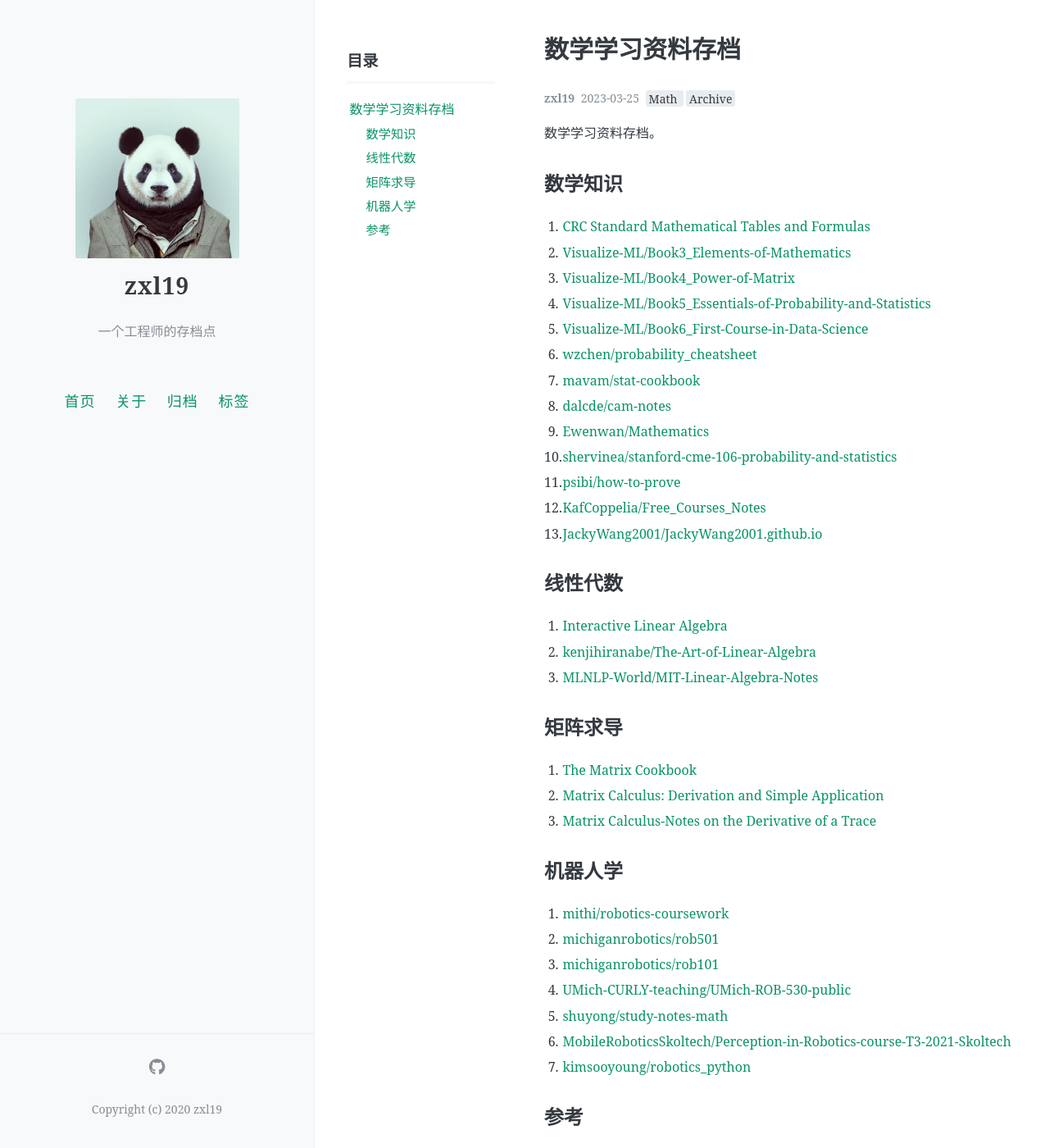
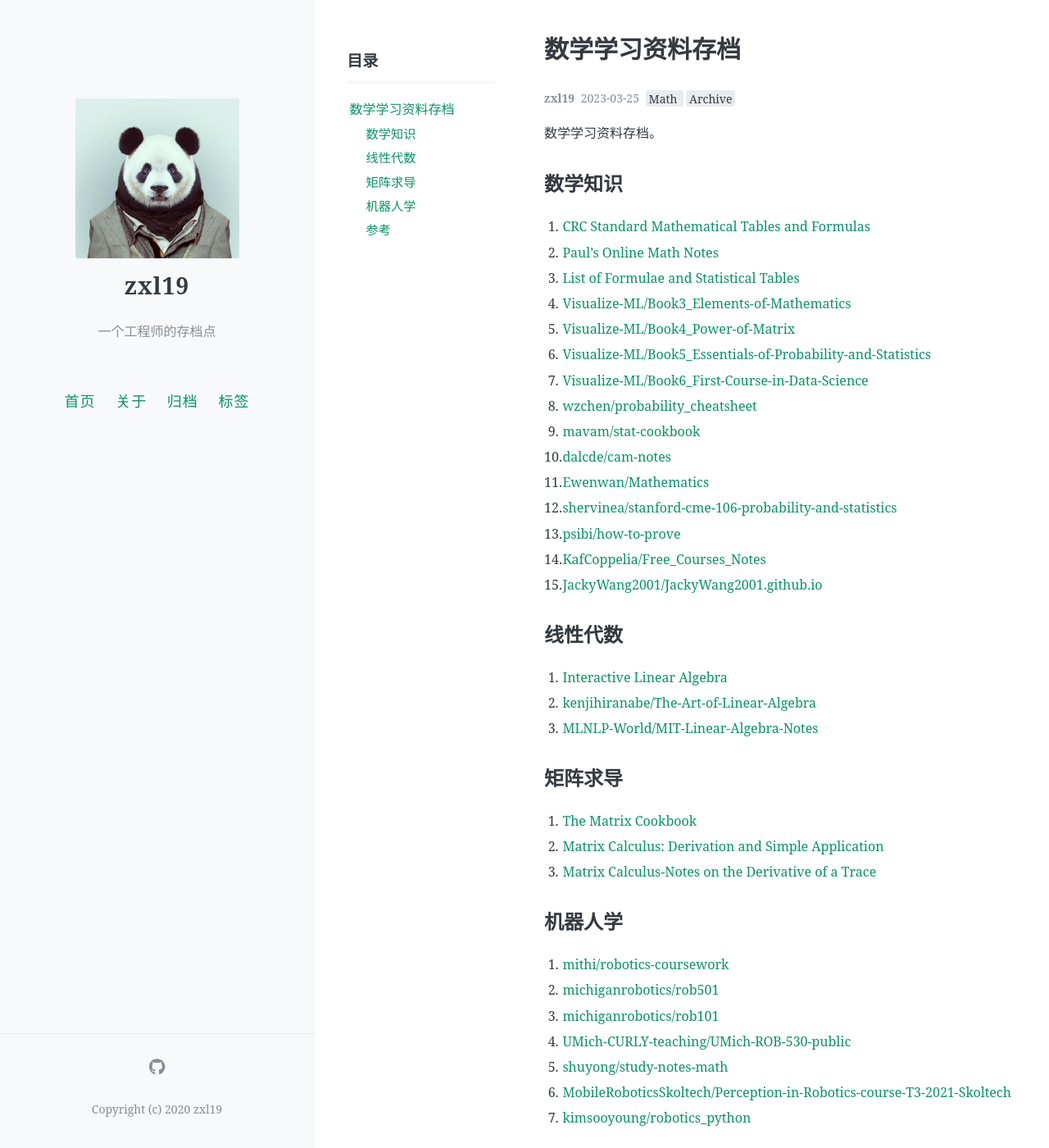
Before and after one commit to zxl19/zxl19.github.io, a Jekyll site: the page built from _posts/2023-03-25-math-material.md, in a window 1280 px wide and 1400 px high. Shown: the whole window at 82% size. Built offline with Jekyll 4.4.1, drawn with Linux system fonts in a browser that asks for light colours; comment, search, counter and statistics services are not loaded; some of the changed text lies outside the part shown.

Commit message:
Update Posts

```diff
--- a/_posts/2023-03-25-math-material.md
+++ b/_posts/2023-03-25-math-material.md
@@ -15,19 +15,21 @@ pinned: false
 
 ## 数学知识
 
-1. [CRC Standard Mathematical Tables and Formulas](https://www.softouch.on.ca/kb/data/CRC%20Standard%20Mathematical%20Tables%20and%20Formulas%2033E%20(2018).pdf)
-2. [Visualize-ML/Book3_Elements-of-Mathematics](https://github.com/Visualize-ML/Book3_Elements-of-Mathematics)
-3. [Visualize-ML/Book4_Power-of-Matrix](https://github.com/Visualize-ML/Book4_Power-of-Matrix)
-4. [Visualize-ML/Book5_Essentials-of-Probability-and-Statistics](https://github.com/Visualize-ML/Book5_Essentials-of-Probability-and-Statistics)
-5. [Visualize-ML/Book6_First-Course-in-Data-Science](https://github.com/Visualize-ML/Book6_First-Course-in-Data-Science)
-6. [wzchen/probability_cheatsheet](https://github.com/wzchen/probability_cheatsheet)
-7. [mavam/stat-cookbook](https://github.com/mavam/stat-cookbook)
-8. [dalcde/cam-notes](https://github.com/dalcde/cam-notes)
-9. [Ewenwan/Mathematics](https://github.com/Ewenwan/Mathematics)
-10. [shervinea/stanford-cme-106-probability-and-statistics](https://github.com/shervinea/stanford-cme-106-probability-and-statistics)
-11. [psibi/how-to-prove](https://github.com/psibi/how-to-prove)
-12. [KafCoppelia/Free_Courses_Notes](https://github.com/KafCoppelia/Free_Courses_Notes)
-13. [JackyWang2001/JackyWang2001.github.io](https://github.com/JackyWang2001/JackyWang2001.github.io)
+1. [CRC Standard Mathematical Tables and Formulas](https://www.softouch.on.ca/kb/data/CRC%20Standard%20Mathematical%20Tables%20and%20Formulas%2033E.pdf)
+2. [Paul's Online Math Notes](https://tutorial.math.lamar.edu)
+3. [List of Formulae and Statistical Tables](https://www.cambridgeinternational.org/Images/344616-list-of-formulae-and-statistical-tables.pdf)
+4. [Visualize-ML/Book3_Elements-of-Mathematics](https://github.com/Visualize-ML/Book3_Elements-of-Mathematics)
+5. [Visualize-ML/Book4_Power-of-Matrix](https://github.com/Visualize-ML/Book4_Power-of-Matrix)
+6. [Visualize-ML/Book5_Essentials-of-Probability-and-Statistics](https://github.com/Visualize-ML/Book5_Essentials-of-Probability-and-Statistics)
+7. [Visualize-ML/Book6_First-Course-in-Data-Science](https://github.com/Visualize-ML/Book6_First-Course-in-Data-Science)
+8. [wzchen/probability_cheatsheet](https://github.com/wzchen/probability_cheatsheet)
+9. [mavam/stat-cookbook](https://github.com/mavam/stat-cookbook)
+10. [dalcde/cam-notes](https://github.com/dalcde/cam-notes)
+11. [Ewenwan/Mathematics](https://github.com/Ewenwan/Mathematics)
+12. [shervinea/stanford-cme-106-probability-and-statistics](https://github.com/shervinea/stanford-cme-106-probability-and-statistics)
+13. [psibi/how-to-prove](https://github.com/psibi/how-to-prove)
+14. [KafCoppelia/Free_Courses_Notes](https://github.com/KafCoppelia/Free_Courses_Notes)
+15. [JackyWang2001/JackyWang2001.github.io](https://github.com/JackyWang2001/JackyWang2001.github.io)
 
 ## 线性代数
 
@@ -53,8 +55,10 @@ pinned: false
 
 ## 参考
 
-1. [用LaTeX做笔记是怎样的体验？-Rabbittac的回答-知乎](https://www.zhihu.com/question/362654946/answer/1896187222)
-2. [国外教授的讲义都是自己用LaTeX打出来的吗？-徐航的回答-知乎](https://www.zhihu.com/question/29227449/answer/1895477272)
-3. [B样条曲线拟合与插值的详尽说明-xiaotaw的文章-知乎](https://zhuanlan.zhihu.com/p/576982365)
-4. [矩阵求导术（上）-长躯鬼侠的文章-知乎](https://zhuanlan.zhihu.com/p/24709748)
-5. [矩阵求导术（下）-长躯鬼侠的文章-知乎](https://zhuanlan.zhihu.com/p/24863977)
+1. [Standard Mathematical Tables and Formulae Home Page](https://www.mathtable.com/smtf/)
+2. [Web Mechanic](https://www.softouch.on.ca)
+3. [用LaTeX做笔记是怎样的体验？-Rabbittac的回答-知乎](https://www.zhihu.com/question/362654946/answer/1896187222)
+4. [国外教授的讲义都是自己用LaTeX打出来的吗？-徐航的回答-知乎](https://www.zhihu.com/question/29227449/answer/1895477272)
+5. [B样条曲线拟合与插值的详尽说明-xiaotaw的文章-知乎](https://zhuanlan.zhihu.com/p/576982365)
+6. [矩阵求导术（上）-长躯鬼侠的文章-知乎](https://zhuanlan.zhihu.com/p/24709748)
+7. [矩阵求导术（下）-长躯鬼侠的文章-知乎](https://zhuanlan.zhihu.com/p/24863977)
```
Also changed, not shown: _posts/2021-06-01-cpp-library.md (+5 -1 lines), _posts/2021-06-14-academic-guide.md (+1 -0 lines), _posts/2021-06-15-ai-material.md (+4 -3 lines), _posts/2022-10-11-slam-material.md (+3 -2 lines).
